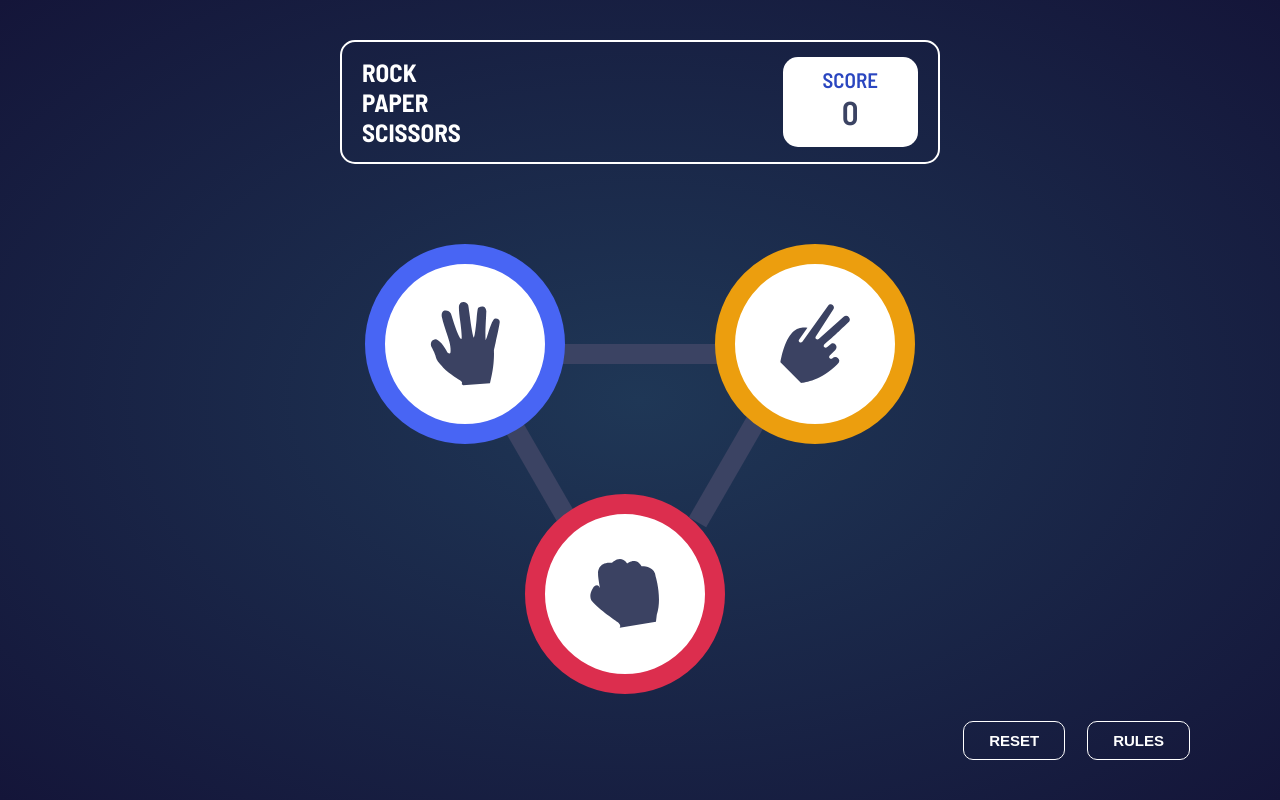
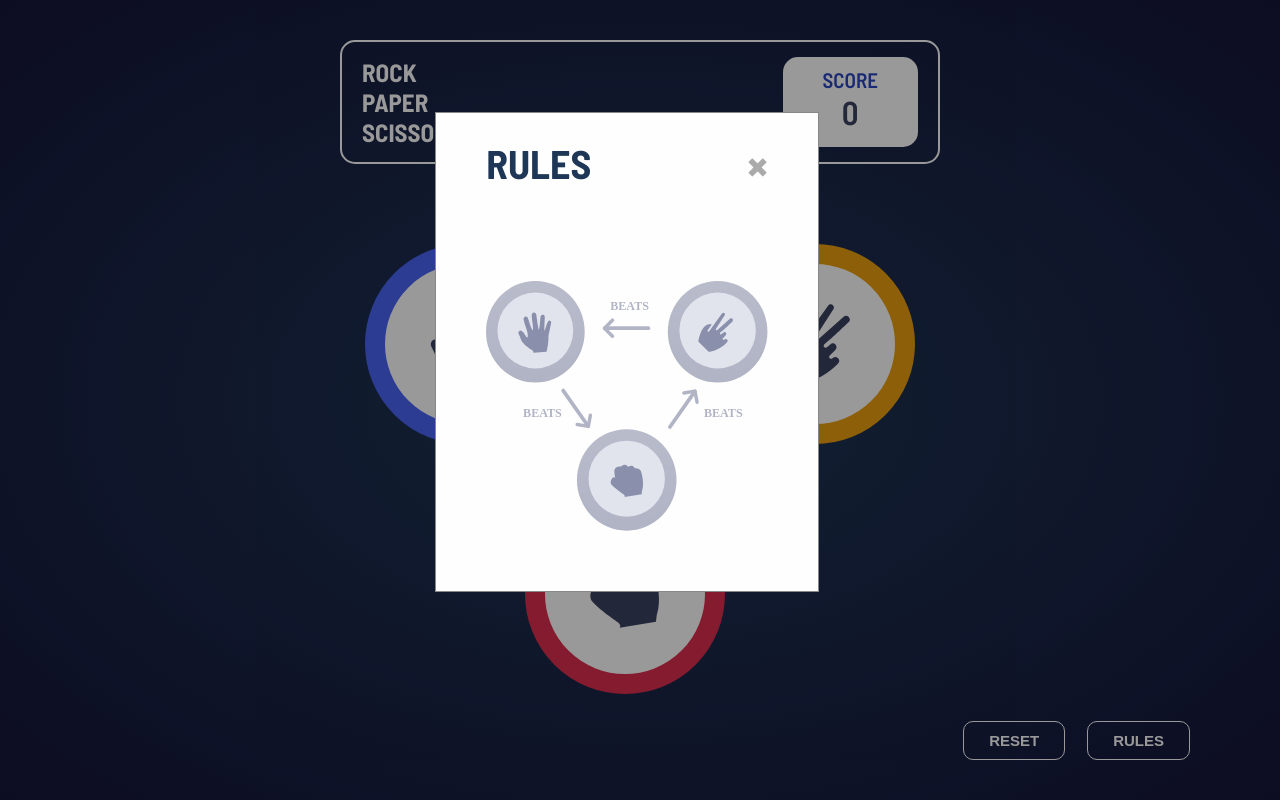
Before and after one commit to bkkcreative19/rock-paper-scissors2, a website: page index.html in a window 1280 px wide. Both pictures are taken after a click on the button "RULES". Drawn offline with Linux system fonts and the light colour scheme.

Commit message:
finished

```diff
--- a/index.html
+++ b/index.html
@@ -47,7 +47,18 @@
 
     <div class="settings">
       <button class="reset-btn">reset</button>
-      <button class="rules-btn">rules</button>
+      <button id="myBtn" class="rules-btn">rules</button>
+    </div>
+
+    <div id="myModal" class="modal">
+      <!-- Modal content -->
+      <div class="modal-content">
+        <div class="modal-content-head">
+          <h3>Rules</h3>
+          <span class="close">&times;</span>
+        </div>
+        <img src="./images/image-rules.svg" alt="rules" />
+      </div>
     </div>
 
     <script src="./js/app.js"></script>
--- a/js/app.js
+++ b/js/app.js
@@ -13,6 +13,32 @@ const choices = ["paper", "scissors", "rock"];
 let score = Number(localStorage.getItem("score"));
 let didWin;
 scoreDOM.textContent = score;
+
+// Get the modal
+var modal = document.getElementById("myModal");
+
+// Get the button that opens the modal
+var btnn = document.getElementById("myBtn");
+
+// Get the <span> element that closes the modal
+var span = document.getElementsByClassName("close")[0];
+
+// When the user clicks on the button, open the modal
+btnn.onclick = function () {
+  modal.style.display = "block";
+};
+
+// When the user clicks on <span> (x), close the modal
+span.onclick = function () {
+  modal.style.display = "none";
+};
+
+// When the user clicks anywhere outside of the modal, close it
+window.onclick = function (event) {
+  if (event.target == modal) {
+    modal.style.display = "none";
+  }
+};
 
 list.forEach((choice) => {
   choice.addEventListener("click", (e) => {
--- a/sass/main.scss
+++ b/sass/main.scss
@@ -72,6 +72,11 @@ body {
   position: relative;
   width: 550px;
   height: 450px;
+
+  // @media (max-width: 750px) {
+  //   // margin-top: 20rem;
+  //   width: 450px;
+  // }
 
   &__choice {
     height: 200px;
@@ -288,3 +293,68 @@ body {
     }
   }
 }
+
+/* The Modal (background) */
+.modal {
+  display: none; /* Hidden by default */
+  position: fixed; /* Stay in place */
+  z-index: 1; /* Sit on top */
+  left: 0;
+  top: 0;
+  width: 100%; /* Full width */
+  height: 100%; /* Full height */
+  overflow: hidden; /* Enable scroll if needed */
+  background-color: rgb(0, 0, 0); /* Fallback color */
+  background-color: rgba(0, 0, 0, 0.4); /* Black w/ opacity */
+}
+
+/* Modal Content/Box */
+.modal-content {
+  background-color: #fefefe;
+  margin: 15% auto; /* 15% from the top and centered */
+  padding: 2rem 5rem;
+  border: 1px solid #888;
+  width: 30%; /* Could be more or less, depending on screen size */
+  height: 60%;
+  display: flex;
+  flex-direction: column;
+  position: absolute;
+  top: -8rem;
+  left: 34%;
+
+  &-head {
+    display: flex;
+    align-items: center;
+    justify-content: space-between;
+
+    & h3 {
+      font-size: 4rem;
+      text-transform: uppercase;
+      color: #1f3756;
+    }
+
+    & span {
+      font-size: 5rem;
+    }
+  }
+
+  & img {
+    margin-top: auto;
+    margin-bottom: 4rem;
+  }
+}
+
+/* The Close Button */
+.close {
+  color: #aaa;
+  float: right;
+  font-size: 28px;
+  font-weight: bold;
+}
+
+.close:hover,
+.close:focus {
+  color: rgb(0, 0, 0);
+  text-decoration: none;
+  cursor: pointer;
+}
```
Also changed, not shown: css/main.css.
